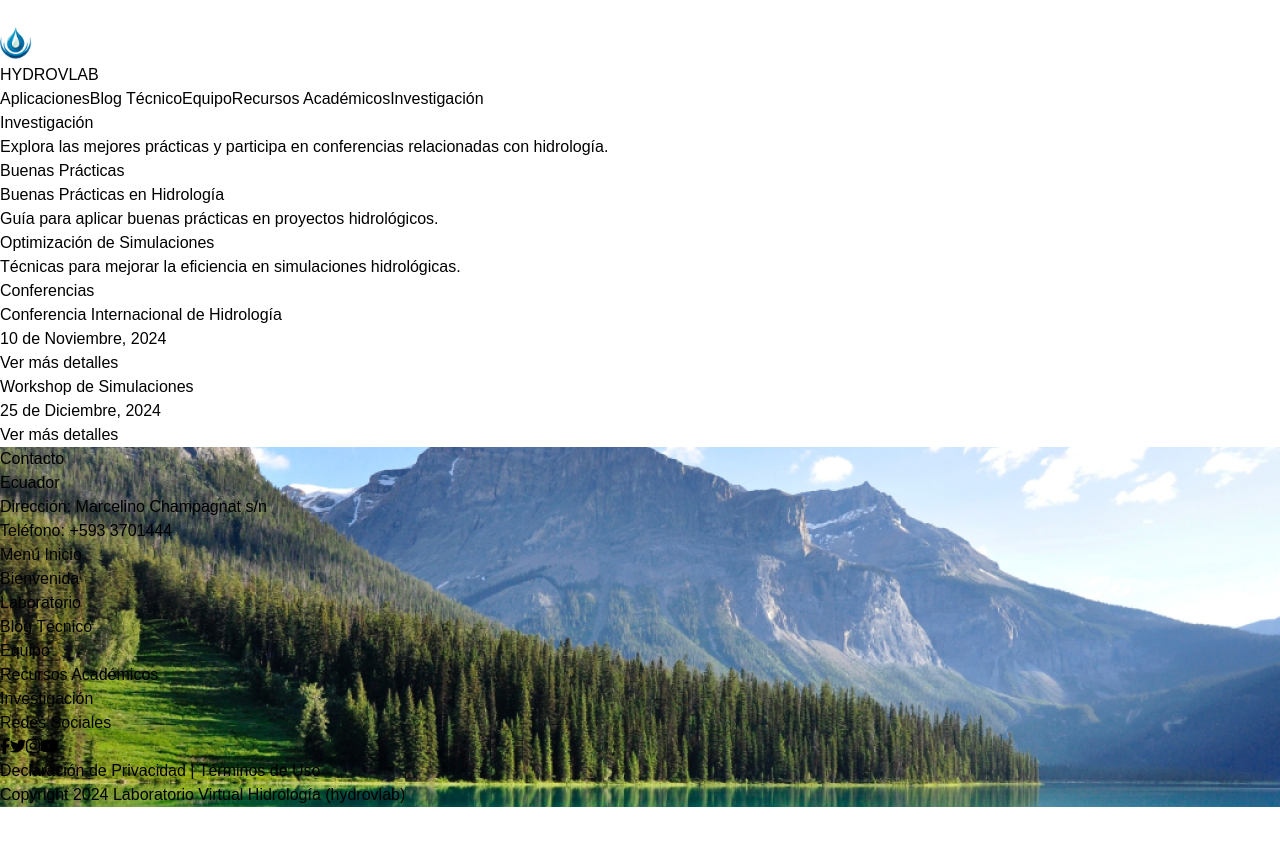
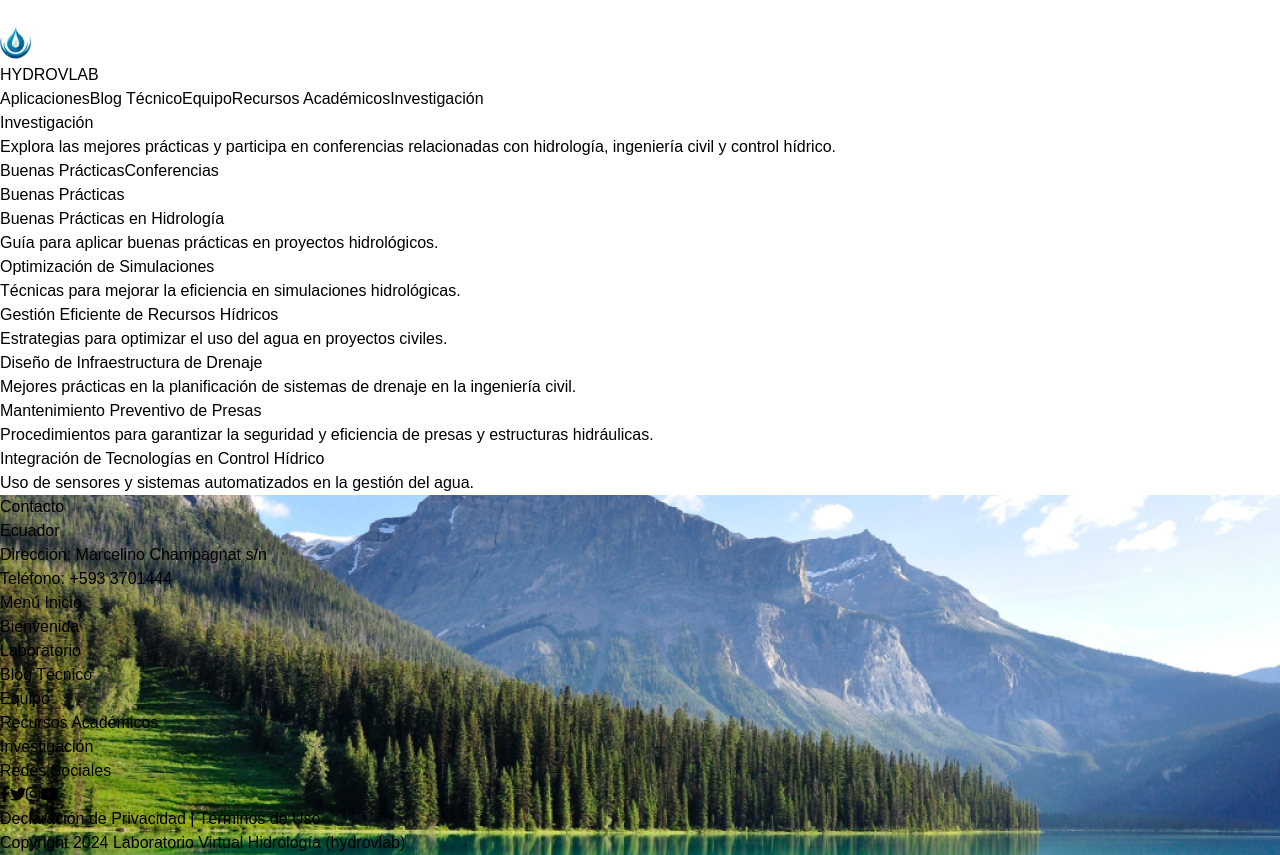
Before and after one commit to JamilErasmo/hydrovlab, a Next.js app: page /investigacion in a window 1280 px wide. Before the commit the page ends 807 px from the top, so only its background shows below. Built offline with nearby package versions, Linux system fonts and the light colour scheme.

Commit message:
cambios en investigacion

```diff
--- a/src/app/investigacion/page.js
+++ b/src/app/investigacion/page.js
@@ -1,16 +1,29 @@
+'use client'
+import { useState } from 'react';
 import Link from 'next/link';
 
 export default function Investigacion() {
-  // Datos de ejemplo para Buenas Prácticas y Conferencias
+  const [seccionActual, setSeccionActual] = useState('Buenas Prácticas');
+
+  // Datos de ejemplo para Buenas Prácticas y Conferencias (6 elementos cada uno)
   const buenasPracticas = [
     { id: 1, title: 'Buenas Prácticas en Hidrología', description: 'Guía para aplicar buenas prácticas en proyectos hidrológicos.' },
     { id: 2, title: 'Optimización de Simulaciones', description: 'Técnicas para mejorar la eficiencia en simulaciones hidrológicas.' },
+    { id: 3, title: 'Gestión Eficiente de Recursos Hídricos', description: 'Estrategias para optimizar el uso del agua en proyectos civiles.' },
+    { id: 4, title: 'Diseño de Infraestructura de Drenaje', description: 'Mejores prácticas en la planificación de sistemas de drenaje en la ingeniería civil.' },
+    { id: 5, title: 'Mantenimiento Preventivo de Presas', description: 'Procedimientos para garantizar la seguridad y eficiencia de presas y estructuras hidráulicas.' },
+    { id: 6, title: 'Integración de Tecnologías en Control Hídrico', description: 'Uso de sensores y sistemas automatizados en la gestión del agua.' },
   ];
 
   const conferencias = [
     { id: 1, title: 'Conferencia Internacional de Hidrología', date: '10 de Noviembre, 2024', link: '/conferencias/conferencia-internacional' },
     { id: 2, title: 'Workshop de Simulaciones', date: '25 de Diciembre, 2024', link: '/conferencias/workshop-simulaciones' },
+    { id: 3, title: 'Seminario de Ingeniería Civil y Recursos Hídricos', date: '15 de Enero, 2025', link: '/conferencias/seminario-ingenieria-hidrica' },
+    { id: 4, title: 'Congreso de Control Hídrico y Sustentabilidad', date: '05 de Marzo, 2025', link: '/conferencias/congreso-control-hidrico' },
+    { id: 5, title: 'Foro de Innovación en Infraestructura Civil', date: '20 de Abril, 2025', link: '/conferencias/foro-innovacion-infraestructura' },
+    { id: 6, title: 'Cumbre Internacional de Ingeniería Civil', date: '30 de Mayo, 2025', link: '/conferencias/cumbre-ingenieria-civil' },
   ];
+
   return (
     <div className="py-8 bg-gradient-to-r from-blue-100">
       <section className="py-8 bg-gradient-to-r from-blue-100">
@@ -18,28 +31,62 @@ export default function Investigacion() {
           {/* Título principal */}
           <div className="text-center">
             <h1 className="text-3xl font-extrabold mb-2 text-blue-800">Investigación</h1>
-            <p className="text-lg text-gray-800 mb-6">Explora las mejores prácticas y participa en conferencias relacionadas con hidrología.</p>
+            <p className="text-lg text-gray-800 mb-6">
+              Explora las mejores prácticas y participa en conferencias relacionadas con hidrología, ingeniería civil y control hídrico.
+            </p>
           </div>
 
-          {/* Sección de Buenas Prácticas */}
+          {/* Botones para cambiar entre secciones */}
+          <div className="flex justify-center mb-6">
+            <button
+              onClick={() => setSeccionActual('Buenas Prácticas')}
+              className={`px-4 py-2 mx-2 font-semibold rounded-lg transition-colors duration-300 ${
+                seccionActual === 'Buenas Prácticas'
+                  ? 'bg-blue-600 text-white'
+                  : 'bg-gray-300 text-gray-800 hover:bg-gray-400'
+              }`}
+            >
+              Buenas Prácticas
+            </button>
+            <button
+              onClick={() => setSeccionActual('Conferencias')}
+              className={`px-4 py-2 mx-2 font-semibold rounded-lg transition-colors duration-300 ${
+                seccionActual === 'Conferencias'
+                  ? 'bg-blue-600 text-white'
+                  : 'bg-gray-300 text-gray-800 hover:bg-gray-400'
+              }`}
+            >
+              Conferencias
+            </button>
+          </div>
+
+          {/* Renderizado condicional de secciones */}
+          {seccionActual === 'Buenas Prácticas' && (
             <div className="mb-16">
               <h2 className="text-3xl font-bold mb-4 text-blue-800 text-center">Buenas Prácticas</h2>
               <div className="grid grid-cols-1 sm:grid-cols-2 gap-6">
                 {buenasPracticas.map((practica) => (
-                <div key={practica.id} className="bg-white shadow-lg rounded-lg p-4 text-center transform transition-transform duration-300 hover:scale-105">
+                  <div
+                    key={practica.id}
+                    className="bg-white shadow-lg rounded-lg p-4 text-center transform transition-transform duration-300 hover:scale-105"
+                  >
                     <h3 className="text-xl font-semibold mb-2 text-gray-900">{practica.title}</h3>
-                  <p className="text-gray-00 mb-4">{practica.description}</p>
+                    <p className="text-gray-700 mb-4">{practica.description}</p>
                   </div>
                 ))}
               </div>
             </div>
+          )}
 
-          {/* Sección de Conferencias */}
+          {seccionActual === 'Conferencias' && (
             <div>
               <h2 className="text-3xl font-bold mb-4 text-blue-800 text-center">Conferencias</h2>
               <div className="grid grid-cols-1 sm:grid-cols-2 lg:grid-cols-3 gap-6">
                 {conferencias.map((conferencia) => (
-                <div key={conferencia.id} className="bg-white shadow-lg rounded-lg p-4 text-center transform transition-transform duration-300 hover:scale-105">
+                  <div
+                    key={conferencia.id}
+                    className="bg-white shadow-lg rounded-lg p-4 text-center transform transition-transform duration-300 hover:scale-105"
+                  >
                     <h3 className="text-xl font-semibold mb-2 text-gray-900">{conferencia.title}</h3>
                     <p className="text-gray-700 mb-2">{conferencia.date}</p>
                     <Link href={conferencia.link} target="_blank" rel="noopener noreferrer">
@@ -51,6 +98,7 @@ export default function Investigacion() {
                 ))}
               </div>
             </div>
+          )}
         </div>
       </section>
     </div>
```
Lines whose indentation alone changed are shown as unchanged.
